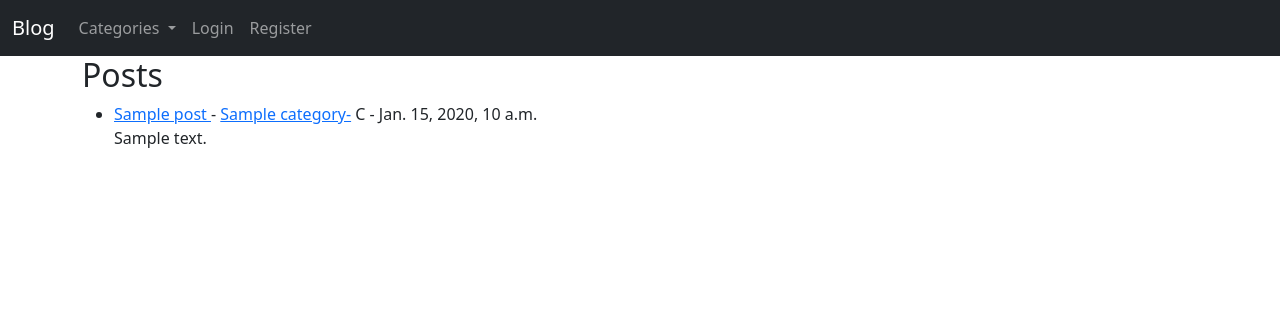
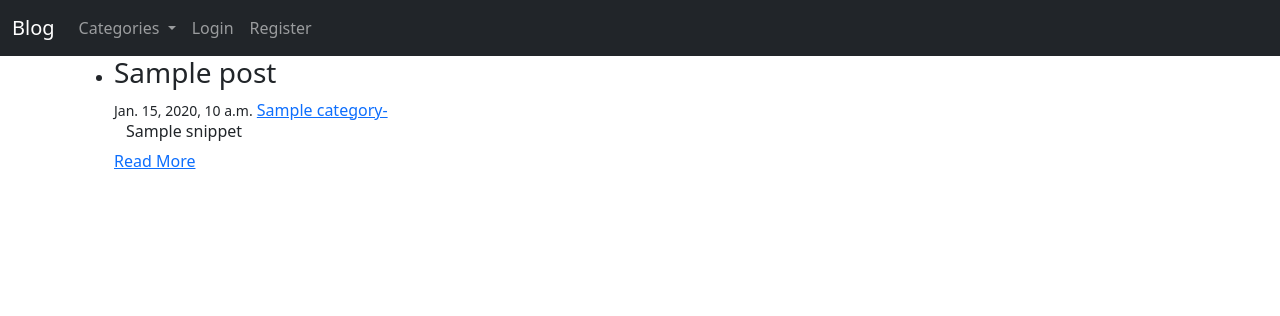
Before and after one commit to joyfuljonathan/djangoApp, a Django app: template ablog/theblog/templates/home.html in a window 1280 px wide. Shown: the top 316 px of the page. Run offline with Django 3.2, Linux system fonts and the light colour scheme; data comes from the database, SQL or seed files in the repository; tables that the repository leaves empty hold one stand-in row (values such as "Sample post"); the template is opened without the code that fills it: values that come from a table or form of the project are taken from there, most other values are stand-ins (such as "Sample title", 1, 10 or a date in 2020).

Commit message:
made layout changes and added some style bits to make things more dynamic

```diff
--- a/ablog/theblog/templates/home.html
+++ b/ablog/theblog/templates/home.html
@@ -14,29 +14,34 @@
   {% if user.is_authenticated%}
     <h1>Hello, {{user.first_name}}</h1>
   {%endif%}
-    <h2>Posts</h2>
-
 <ul>
 {% for post in object_list %}
   <li>
-    <a href="{%url 'article-detail' post.pk%}">{{post.title}} </a> -
+    <h3>{{post.title}}</h3><small>{{ post.publication_date}}</small>
     <a href="{% url 'category' post.category %}">{{post.category}}-</a>
-    C -
-    {{ post.publication_date}}
+    <!-- <a href="{%url 'article-detail' post.pk%}">{{post.title}} </a> - -->
+
 
     {% if user.is_authenticated%}
       {% if user.id == post.author.id%}
         <small>
-          -<a href="{%url 'update_post' post.pk%}">edit</a>
-          <a href="{%url 'delete_post' post.pk%}">delete</a>
+          -<a href="{%url 'update_post' post.pk%}">(edit</a>
+          <a href="{%url 'delete_post' post.pk%}">delete)</a>
         </small>
       {% endif%}
     {% endif %}
 <br>
     <!-- {{post.body}} -->
-    {{ post.body|slice:":300"|safe}}</li>
+    <!-- bootstrap container div -->
+    <div class="container">
+    <h6>{{post.snippet}}</h6>
+    </div>
+    <a href="{%url 'article-detail' post.pk%}">Read More</a>
+    <!-- {{ post.body|slice:":300"|safe}}</li>  -->
+  </li>
   {% endfor %}
 </ul>
+  </div>
 </body>
 </html>
 
```
